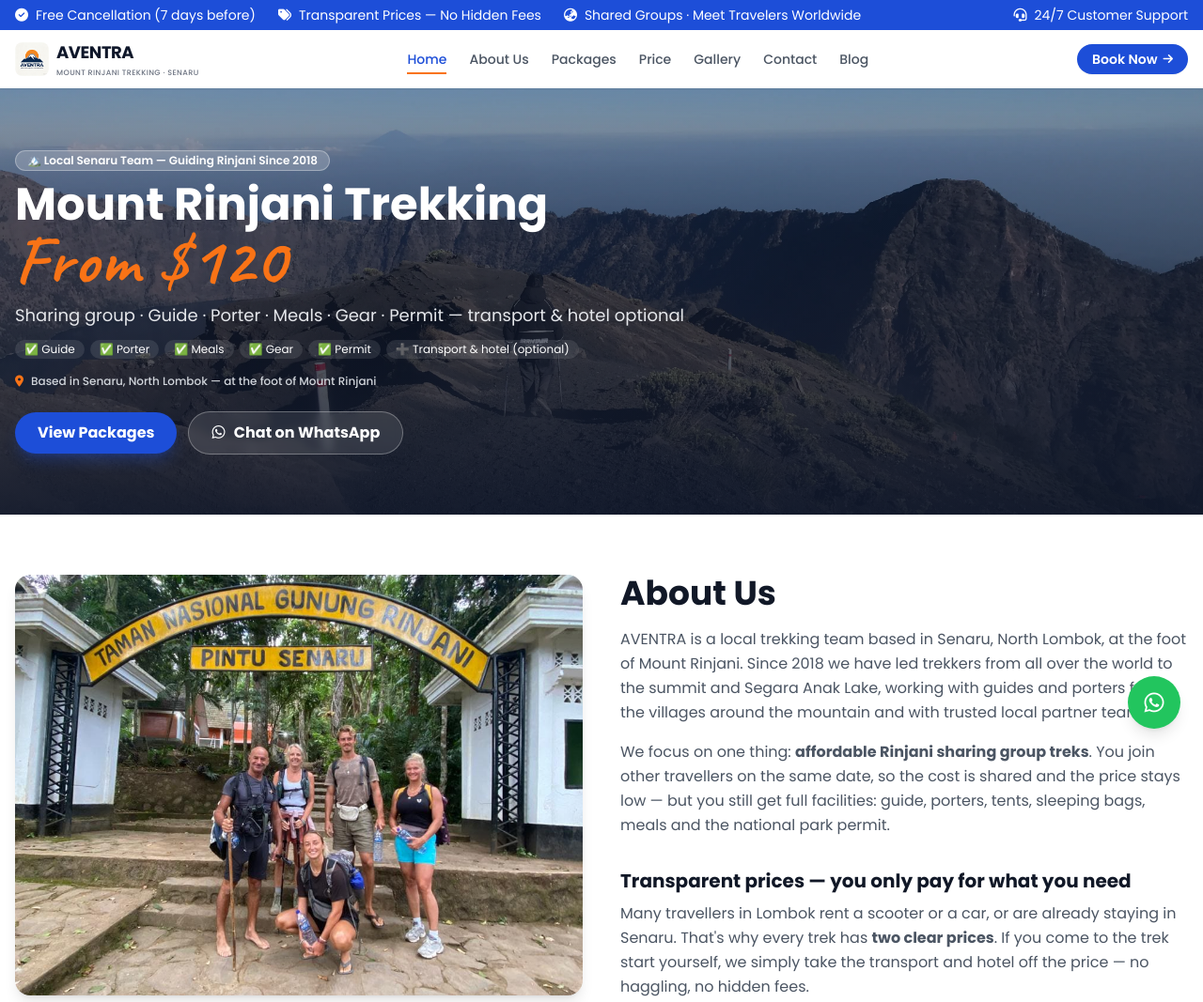
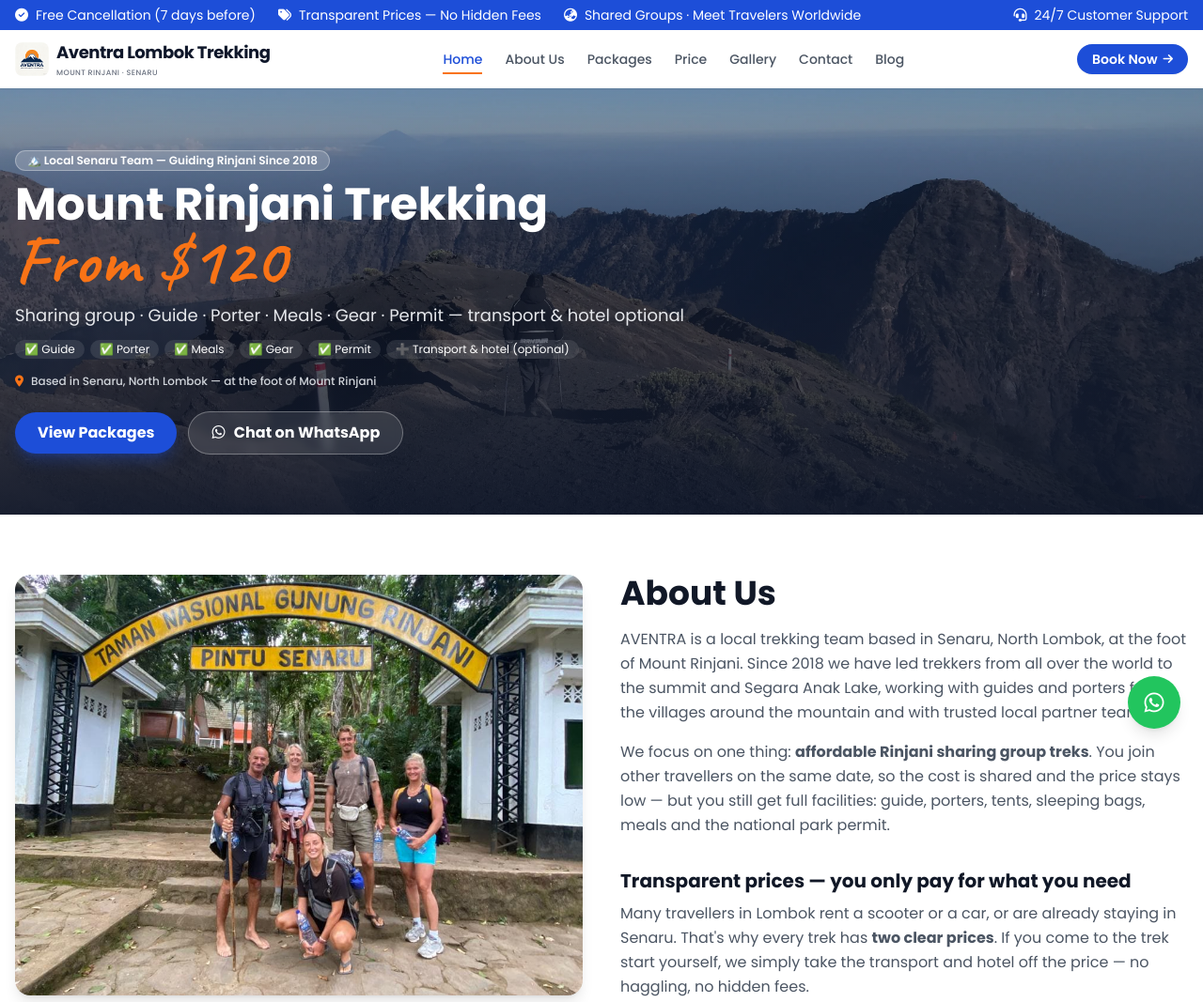
Before and after one commit to transportkita/transportkita.github.io., a plain HTML site: page index.html in a window 1280 px wide. Shown: the top 1067 px of the page at 94% size. Drawn offline with nearby package versions, Linux system fonts and the light colour scheme.

Commit message:
Update index.html

```diff
--- a/index.html
+++ b/index.html
@@ -223,10 +223,10 @@
         <div class="container mx-auto px-4 py-1.5 md:py-2.5 flex justify-between items-center gap-4">
             <!-- Logo -->
             <a href="#home" class="flex items-center gap-2 shrink-0">
-                <img src="images/logo.png" alt="AVENTRA Logo" class="h-7 md:h-9 w-auto rounded-lg">
+                <img src="images/logo.png" alt="Aventra Lombok Trekking Logo" class="h-7 md:h-9 w-auto rounded-lg">
                 <div>
-                    <h1 class="text-base md:text-lg font-bold text-dark tracking-tight leading-none">AVENTRA</h1>
-                    <p class="text-[7px] md:text-[8px] text-gray-500 font-medium uppercase tracking-wider mt-0.5">Mount Rinjani Trekking · Senaru</p>
+                    <h1 class="text-sm md:text-lg font-bold text-dark tracking-tight leading-none">Aventra Lombok Trekking</h1>
+                    <p class="text-[7px] md:text-[8px] text-gray-500 font-medium uppercase tracking-wider mt-0.5">Mount Rinjani · Senaru</p>
                 </div>
             </a>
 
```
